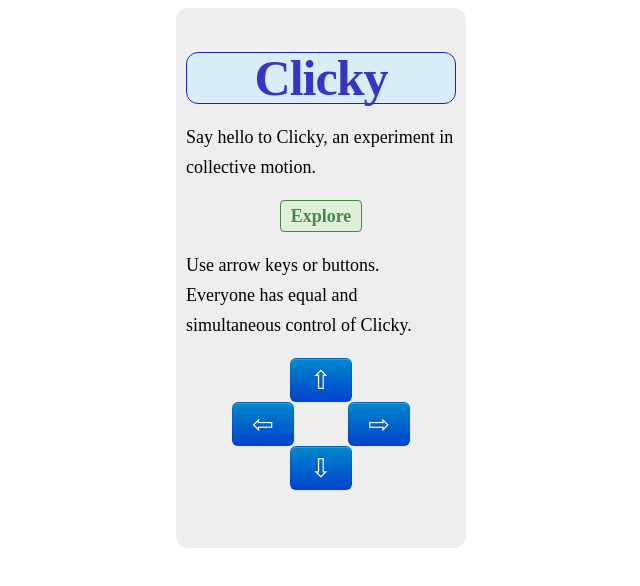
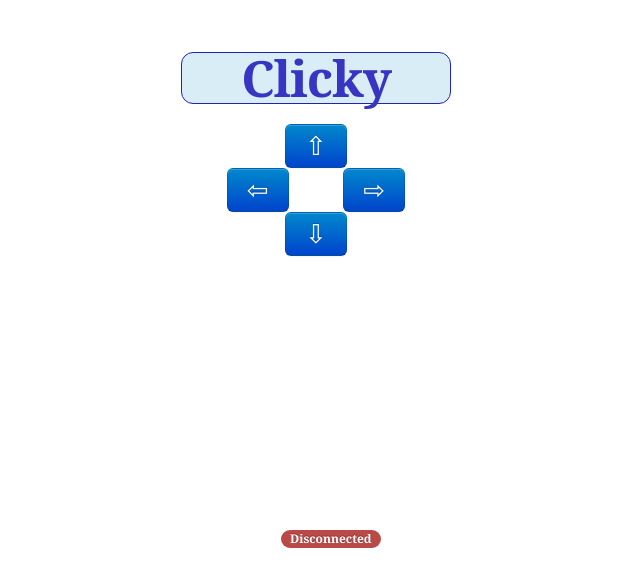
Before and after one commit to mattbierbaum/clicky, a plain HTML site: page static/index.html in a window 1280 px wide. Shown: the whole page, without its empty margins (589-1229 px from the left). Drawn offline with Linux system fonts and the light colour scheme.

Commit message:
redesign on its way, dedupe doesn't work for initial window?

```diff
--- a/static/clicky.css
+++ b/static/clicky.css
@@ -79,13 +79,17 @@
     font-weight: 200;
     line-height: 30px;
     color: inherit;
-    background-color: #eeeeee;
-    -webkit-border-radius: 12px;
-    -moz-border-radius: 12px;
-    border-radius: 12px;
+    background-color: inherit;
     width: 270px;
     height: 520px;
     float:left;
+    position: relative;
+}
+
+.infosub {
+    -webkit-transition: height 100ms linear;
+    height: 230px;
+    overflow: hidden;
 }
 
 .info h1 {
@@ -103,12 +107,19 @@
     -webkit-border-radius: 12px;
     -moz-border-radius: 12px;
     border-radius: 12px;
+    font-family: inherit;
+}
+
+.info h1 a {
+    color: inherit;
+    text-decoration: none;
 }
 
 .container {
-    width: 830px;
+    width: 840px;
     height: 540px;
     margin: 0px auto;
+    font-family: georgia,garamond,serif;
 }
 .plot {
     float:left;
@@ -124,9 +135,39 @@
     -moz-border-radius: 4px;
     border-radius: 4px;
     color: #468847;
-    background-color: #dff0d8;
-    border-color: #468847;
-    border-width: 1px;
-    border-style: solid;
+    background-color: inherit;
+    border-width: 0px;
+   /* border-color: #468847;
+    border-style: solid;*/
     width: 80px;
 }
+
+.badge {
+    display: inline-block;
+    padding: 2px 4px;
+    margin-left: -35px;
+    font-size: 12px;
+    font-weight: bold;
+    line-height: 14px;
+    color: #ffffff;
+    text-shadow: 0 -1px 0 rgba(0, 0, 0, 0.25);
+    white-space: nowrap;
+    vertical-align: baseline;
+    background-color: #999999;
+    position: absolute;
+    bottom: 0;
+}
+
+.badge {
+    padding-right: 9px;
+    padding-left: 9px;
+    -webkit-border-radius: 9px;
+    -moz-border-radius: 9px;
+    border-radius: 9px;
+}
+.badge-success {
+    background-color: #468847;
+}
+.badge-important {
+    background-color: #b94a48;
+}
--- a/static/index.html
+++ b/static/index.html
@@ -8,8 +8,11 @@
 <title>Clicky</title>
 
 <script type="text/javascript">
-$(document).ready(function() { openWS(); });
+$(document).ready(function() { openWS(); toggle_info(); setInterval(testconnection, 100);});
 
+//=====================================================
+// begin functions for niceties... not really necessary
+//=====================================================
 function KeyboardController(extra, keys, repeat) {
     var timers = {};
 
@@ -55,9 +58,26 @@ KeyboardController(
         39: function() { sendpt("r"); },
         40: function() { sendpt("d"); }
     },
-    150
+    200
 );
 
+function testconnection(){
+    if (wswin === undefined || wswin.readyState === undefined || wswin.readyState > 1 ||
+        wsout === undefined || wsout.readyState === undefined || wsout.readyState > 1 ||
+        wsin === undefined  || wsin.readyState === undefined  || wsin.readyState > 1 ){
+        $("#socketstate").text("Disconnected");
+        $("#socketstate").attr("class", "badge badge-important");
+    } else {
+        $("#socketstate").text("Connected");
+        $("#socketstate").attr("class", "badge badge-success");
+    }
+}
+
+var info = 1;
+function toggle_info(){
+    if (info == 0) {info=1; $("#subinfo").animate({height: '230'});}
+    else           {info=0; $("#subinfo").animate({height: '0'});}
+}
 
 var hi =new Array("r","l","u","u","d","r","u","d","d","r","u","u","d","d","l");
 function sayhi(){
@@ -66,6 +86,9 @@ function sayhi(){
     }
 }
 
+//=========================================
+// the real meat of clicky javascript
+//=========================================
 var wsout, wswin, wsin;
 var host = window.location.hostname;
 var port = "8000";
@@ -166,10 +189,12 @@ function draw(){
     <center><div class='plot' id="placeholder" style="width:540px;height:540px;"></div></center>
 
     <div class='info'>
-        <h1>Clicky</h1>
-        <p> Say hello to Clicky, an experiment in collective motion. </p>
-        <center><div class="explore"><strong>Explore</strong></div></center>
-        <p>Use arrow keys or buttons. <br/>Everyone has equal and simultaneous control of Clicky. </p>
+        <h1><a href="#" onclick="toggle_info();">Clicky</a></h1>
+        <div class="info infosub" id="subinfo">
+            <p> Say hello to Clicky, an experiment in collective motion. </p>
+            <center><div class="explore"><strong>Explore.</strong></div></center>
+            <p>Use arrow keys or buttons. <br/>Everyone has equal and simultaneous control of Clicky. </p>
+        </div>
 
         <center>
         <form action="">
@@ -179,6 +204,10 @@ function draw(){
             <input id="db" type="button" value="⇩" onClick="sendpt('d');" class="btn" >
         </form>
         </center>
+
+        <center>
+            <div id="socketstate" class="badge badge-success">Connected</div>
+        </center>
     </div>
 </div>
 </body></html>
```
Also changed, not shown: 1 other file.
